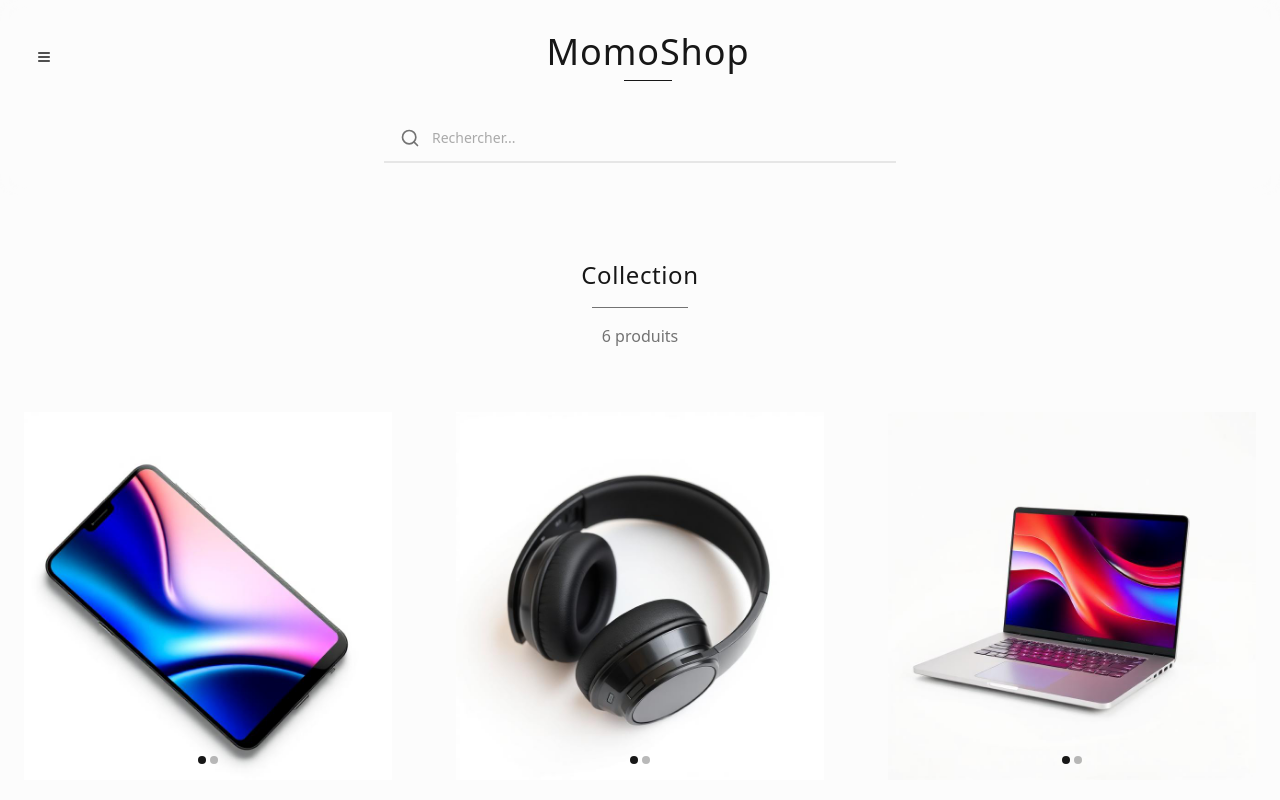
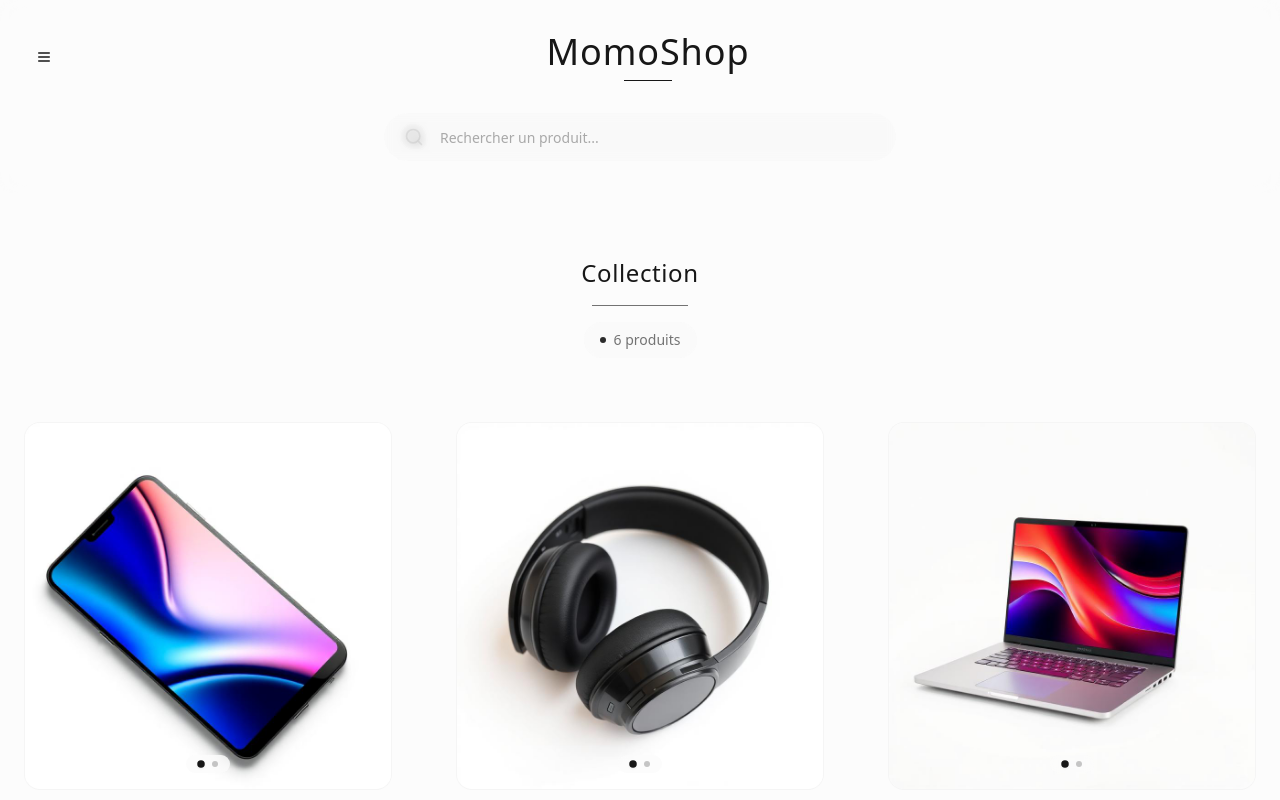
Before and after one commit to coolio89/chat-shop-easy, a React (Vite) app: page / in a window 1280 px wide. Shown: the top 800 px of the page. Built offline with nearby package versions, Linux system fonts and the light colour scheme.

Commit message:
Add enhancements for user experience
Add additional elements to improve the overall user experience, making it more complete and fluid while maintaining simplicity. Rounded borders have been applied to the search bar.

```diff
--- a/src/components/Header.tsx
+++ b/src/components/Header.tsx
@@ -60,13 +60,18 @@ const Header = ({ searchQuery, onSearchChange, categories, activeCategory, onCat
 
         <div className="w-full max-w-lg mx-auto animate-fade-in-up">
           <div className="relative group">
-            <Search className="absolute left-4 top-1/2 h-5 w-5 -translate-y-1/2 text-muted-foreground transition-all duration-300 group-hover:text-foreground" />
+            <Search className="absolute left-5 top-1/2 h-5 w-5 -translate-y-1/2 text-muted-foreground transition-all duration-300 group-hover:text-foreground group-focus-within:text-foreground group-focus-within:scale-110" />
             <Input
-              placeholder="Rechercher..."
+              placeholder="Rechercher un produit..."
               value={searchQuery}
               onChange={(e) => onSearchChange(e.target.value)}
-              className="pl-12 py-6 text-lg border-0 bg-transparent border-b-2 border-border focus:border-foreground rounded-none transition-all duration-500 focus:shadow-none placeholder:text-muted-foreground/60"
+              className="pl-14 pr-5 py-6 text-lg bg-muted/30 hover:bg-muted/50 focus:bg-muted/60 border-0 rounded-full transition-all duration-500 focus:shadow-lg focus:shadow-primary/10 placeholder:text-muted-foreground/60 backdrop-blur-sm"
             />
+            {searchQuery && (
+              <div className="absolute right-4 top-1/2 -translate-y-1/2 animate-fade-in">
+                <div className="w-2 h-2 bg-primary rounded-full animate-pulse"></div>
+              </div>
+            )}
           </div>
         </div>
       </div>
--- a/src/components/ProductCard.tsx
+++ b/src/components/ProductCard.tsx
@@ -38,25 +38,44 @@ const ProductCard = ({ product, index }: ProductCardProps) => {
   return (
     <div
       className="group cursor-pointer animate-fade-in-up"
-      style={{ animationDelay: `${index * 100}ms` }}
+      style={{ animationDelay: `${index * 120}ms` }}
       onMouseEnter={() => setIsHovered(true)}
       onMouseLeave={() => setIsHovered(false)}
     >
-      <div className="relative overflow-hidden transition-all duration-700 hover:scale-105 hover:-translate-y-2">
-        <div className="aspect-square overflow-hidden bg-gradient-minimal relative">
+      {/* Subtle glow effect */}
+      <div className={`absolute inset-0 bg-gradient-to-br from-primary/10 via-transparent to-accent/5 rounded-2xl blur-xl transition-all duration-700 ${
+        isHovered ? 'opacity-60 scale-110' : 'opacity-0 scale-100'
+      }`} />
+
+      <div className="relative overflow-hidden transition-all duration-700 hover:scale-[1.03] hover:-translate-y-3 bg-background/50 backdrop-blur-sm border border-border/30 hover:border-border/60 rounded-2xl hover:shadow-2xl hover:shadow-primary/10">
+        <div className="aspect-square overflow-hidden relative">
           <img
             src={product.images[currentImageIndex]}
             alt={product.name}
-            className="w-full h-full object-cover transition-all duration-700 group-hover:scale-110"
+            className="w-full h-full object-cover transition-all duration-700 group-hover:scale-110 group-hover:brightness-110"
           />
 
+          {/* Floating WhatsApp button */}
+          <div className={`absolute top-4 right-4 transition-all duration-500 ${
+            isHovered ? 'opacity-100 translate-y-0 scale-100' : 'opacity-0 -translate-y-2 scale-90'
+          }`}>
+            <Button
+              onClick={handleWhatsAppClick}
+              size="sm"
+              className="bg-green-500 hover:bg-green-600 text-white rounded-full w-10 h-10 p-0 shadow-lg hover:shadow-xl transition-all duration-300 hover:scale-110 animate-bounce-soft"
+            >
+              <MessageCircle className="h-4 w-4" />
+            </Button>
+          </div>
+
+          {/* Enhanced image navigation */}
           {product.images.length > 1 && (
-            <div className="absolute inset-0 flex items-center justify-between p-4 opacity-0 group-hover:opacity-100 transition-opacity duration-300">
+            <div className="absolute inset-0 flex items-center justify-between p-4 opacity-0 group-hover:opacity-100 transition-all duration-300">
               <Button
                 variant="ghost"
                 size="sm"
                 onClick={prevImage}
-                className="bg-background/80 backdrop-blur-sm hover:bg-background/90 h-8 w-8 p-0"
+                className="bg-background/90 backdrop-blur-md hover:bg-background h-8 w-8 p-0 rounded-full border border-border/50 hover:scale-110 transition-all duration-300"
               >
                 <ChevronLeft className="h-4 w-4" />
               </Button>
@@ -64,20 +83,23 @@ const ProductCard = ({ product, index }: ProductCardProps) => {
                 variant="ghost"
                 size="sm"
                 onClick={nextImage}
-                className="bg-background/80 backdrop-blur-sm hover:bg-background/90 h-8 w-8 p-0"
+                className="bg-background/90 backdrop-blur-md hover:bg-background h-8 w-8 p-0 rounded-full border border-border/50 hover:scale-110 transition-all duration-300"
               >
                 <ChevronRight className="h-4 w-4" />
               </Button>
             </div>
           )}
 
+          {/* Enhanced image indicators */}
           {product.images.length > 1 && (
-            <div className="absolute bottom-4 left-1/2 transform -translate-x-1/2 flex gap-1">
+            <div className="absolute bottom-4 left-1/2 transform -translate-x-1/2 flex gap-2 bg-background/80 backdrop-blur-sm px-3 py-1.5 rounded-full">
               {product.images.map((_, i) => (
                 <div
                   key={i}
-                  className={`w-2 h-2 rounded-full transition-all duration-300 ${
-                    i === currentImageIndex ? 'bg-foreground' : 'bg-foreground/30'
+                  className={`w-1.5 h-1.5 rounded-full transition-all duration-500 ${
+                    i === currentImageIndex
+                      ? 'bg-primary scale-125 shadow-sm'
+                      : 'bg-muted-foreground/40 hover:bg-muted-foreground/60'
                   }`}
                 />
               ))}
@@ -85,35 +107,56 @@ const ProductCard = ({ product, index }: ProductCardProps) => {
           )}
         </div>
 
-        <div className={`absolute inset-0 bg-background/95 backdrop-blur-sm transition-all duration-500 flex flex-col justify-center items-center p-8 ${
-          isHovered ? 'opacity-100' : 'opacity-0'
+        {/* Refined overlay with smooth transitions */}
+        <div className={`absolute inset-0 bg-gradient-to-t from-background via-background/95 to-background/80 backdrop-blur-sm transition-all duration-700 flex flex-col justify-center items-center p-8 ${
+          isHovered ? 'opacity-100 translate-y-0' : 'opacity-0 translate-y-4'
         }`}>
-          <div className="text-center space-y-4 animate-scale-in max-w-full">
-            <h3 className="text-xl font-light tracking-wide">{product.name}</h3>
-            <p className="text-muted-foreground text-sm leading-relaxed">{product.description}</p>
+          <div className="text-center space-y-6 animate-scale-in max-w-full">
+            <div className="space-y-3">
+              <h3 className="text-xl font-light tracking-wide text-foreground">{product.name}</h3>
+              <p className="text-muted-foreground text-sm leading-relaxed line-clamp-2">{product.description}</p>
+            </div>
 
-            <div className="space-y-2">
-              {product.details.map((detail, i) => (
-                <p key={i} className="text-xs text-muted-foreground/80">• {detail}</p>
+            {/* Animated details list */}
+            <div className="space-y-2 max-h-24 overflow-hidden">
+              {product.details.slice(0, 3).map((detail, i) => (
+                <p
+                  key={i}
+                  className="text-xs text-muted-foreground/90 animate-fade-in-up"
+                  style={{ animationDelay: `${i * 100}ms` }}
+                >
+                  • {detail}
+                </p>
               ))}
             </div>
 
-            <div className="text-2xl font-light tracking-wider">{product.price.toLocaleString()} XOF</div>
+            {/* Price with subtle animation */}
+            <div className="text-2xl font-light tracking-wider text-primary group-hover:scale-105 transition-transform duration-300">
+              {product.price.toLocaleString()} <span className="text-lg text-muted-foreground">XOF</span>
+            </div>
 
+            {/* Enhanced WhatsApp button */}
             <Button
               onClick={handleWhatsAppClick}
-              className="group/btn flex items-center gap-2 px-8 py-3 bg-accent text-accent-foreground transition-all duration-500 hover:scale-105 hover:shadow-hover animate-bounce-soft"
+              className="group/btn flex items-center gap-3 px-8 py-3 bg-green-500 hover:bg-green-600 text-white transition-all duration-500 hover:scale-105 hover:shadow-lg hover:shadow-green-500/20 rounded-full border border-green-400/20"
             >
               <MessageCircle className="h-4 w-4 transition-transform duration-300 group-hover/btn:rotate-12" />
-              <span className="font-light tracking-wide">Commander</span>
+              <span className="font-light tracking-wide">Commander via WhatsApp</span>
             </Button>
           </div>
         </div>
       </div>
 
+      {/* Static info below card */}
       <div className="mt-6 text-center space-y-2 animate-fade-in">
-        <h3 className="text-lg font-light tracking-wide">{product.name}</h3>
-        <div className="text-xl font-light tracking-wider text-muted-foreground">{product.price.toLocaleString()} XOF</div>
+        <h3 className="text-lg font-light tracking-wide group-hover:text-primary transition-colors duration-300">{product.name}</h3>
+        <div className="flex items-center justify-center gap-2">
+          <div className="text-xl font-light tracking-wider text-primary">{product.price.toLocaleString()}</div>
+          <span className="text-sm text-muted-foreground">XOF</span>
+          <div className={`w-1 h-1 bg-primary rounded-full transition-all duration-500 ${
+            isHovered ? 'animate-pulse scale-150' : ''
+          }`} />
+        </div>
       </div>
     </div>
   );
--- a/src/pages/Index.tsx
+++ b/src/pages/Index.tsx
@@ -94,13 +94,16 @@ const Index = () => {
 
       <main className="container mx-auto px-6 py-16">
         <div className="mb-16 text-center animate-fade-in">
-          <h2 className="text-2xl font-light tracking-wide mb-4">
+          <h2 className="text-2xl font-light tracking-wide mb-4 transition-all duration-300">
             {activeCategory === "Tous" ? "Collection" : activeCategory}
           </h2>
-          <div className="w-24 h-px bg-muted-foreground mx-auto mb-4"></div>
-          <p className="text-muted-foreground font-light">
-            {filteredProducts.length} {filteredProducts.length > 1 ? 'produits' : 'produit'}
-          </p>
+          <div className="w-24 h-px bg-muted-foreground mx-auto mb-4 animate-slide-in"></div>
+          <div className="inline-flex items-center gap-2 px-4 py-2 bg-muted/20 rounded-full backdrop-blur-sm animate-scale-in">
+            <div className="w-1.5 h-1.5 bg-primary rounded-full animate-pulse"></div>
+            <p className="text-muted-foreground font-light text-sm">
+              {filteredProducts.length} {filteredProducts.length > 1 ? 'produits' : 'produit'}
+            </p>
+          </div>
         </div>
 
         <div className="grid grid-cols-1 md:grid-cols-2 lg:grid-cols-3 gap-12 lg:gap-16">
--- a/tailwind.config.ts
+++ b/tailwind.config.ts
@@ -86,8 +86,8 @@ export default {
 					'100%': { opacity: '1', transform: 'translateY(0)' }
 				},
 				'slide-in': {
-					'0%': { transform: 'translateX(-100%)', opacity: '0' },
-					'100%': { transform: 'translateX(0)', opacity: '1' }
+					'0%': { width: '0', opacity: '0' },
+					'100%': { width: '6rem', opacity: '1' }
 				},
 				'scale-in': {
 					'0%': { transform: 'scale(0.9)', opacity: '0' },
```
